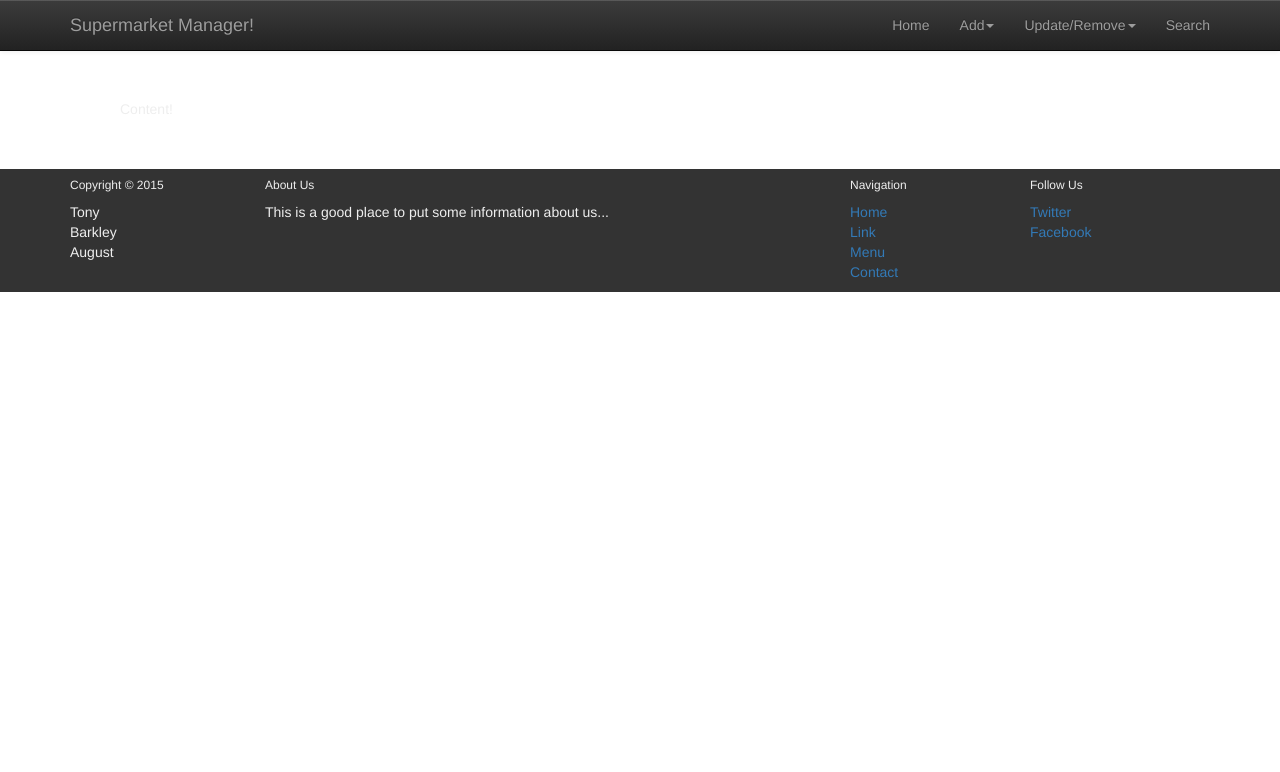
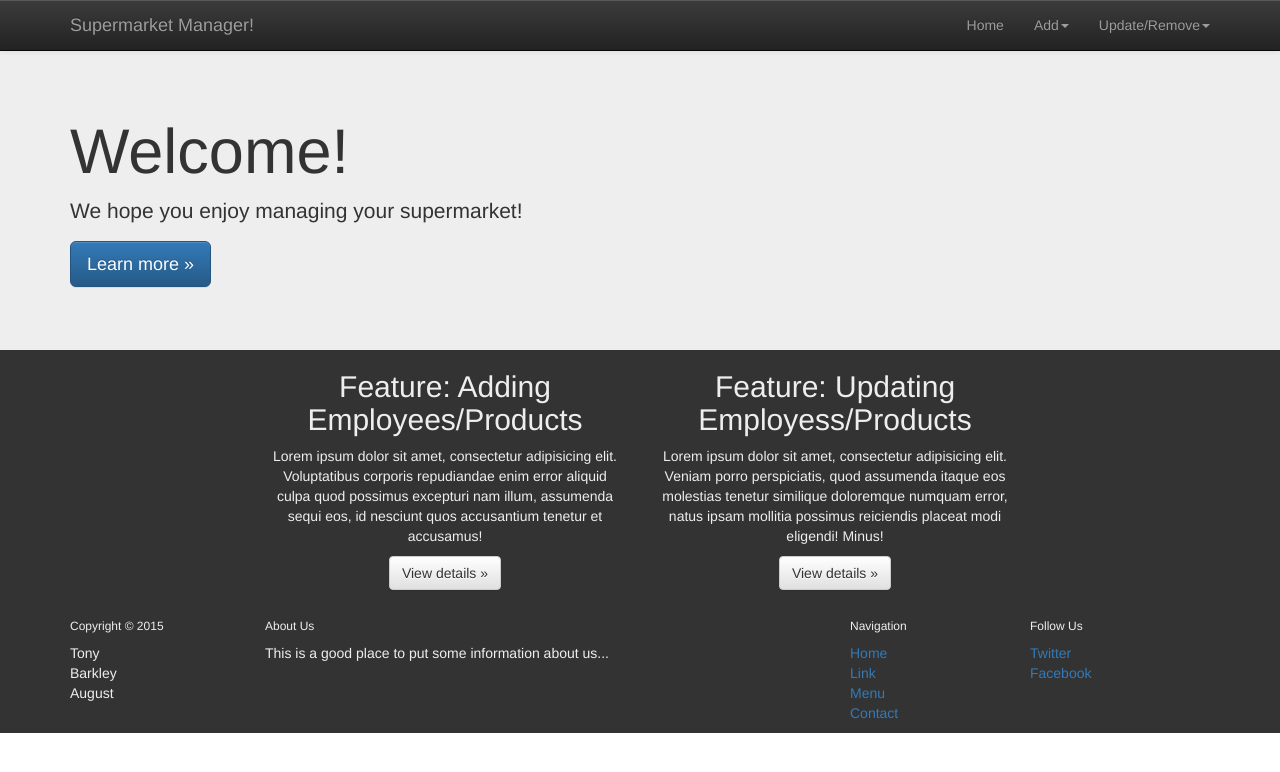
Before and after one commit to dnlzz/CS-431-Project, a PHP site: page / in a window 1280 px wide. Shown: the top 772 px of the page. Run offline with PHP 8.4, Linux system fonts and the light colour scheme; some libraries are stand-ins or nearby versions.

Commit message:
indexJumboAded

```diff
--- a/addEmp.php
+++ b/addEmp.php
@@ -1,4 +1,8 @@
-<?php include("header.php"); ?>
+<?php
+	$pageTitle = "Add Employee";
+	include("header.php");
+?>
+
 
 <div class="container-fluid" id="addEmployeeDiv">
 	<div class="content">
--- a/addProd.php
+++ b/addProd.php
@@ -1,5 +1,7 @@
-<?php include("header.php"); ?>
-
+<?php
+	$pageTitle = "Add Product";
+	include("header.php");
+?>
 <div class="container-fluid" id="addEmployeeDiv">
 	<div class="content">
 		<form>
--- a/header.php
+++ b/header.php
@@ -11,7 +11,7 @@
 
 <link rel="stylesheet" href="main.css">
 
-	<title>Home | <?php echo TITLE; ?></title>
+	<title><?php echo $pageTitle; ?> | <?php echo TITLE; ?></title>
 </head>
 
 <body>
@@ -41,11 +41,10 @@
             <ul class="dropdown-menu">
               <li><a href="updateEmp.php">Employee</a></li>
               <li><a href="updateProd.php">Product</a></li>
+              <li><a href="#">Inventory</a></li>
             </ul>
           </li>
 
-            <li <?=echoActiveClassIfRequestMatches("search")?>>
-              <a href="search.php">Search</a></li>
   <?php
 
   function echoActiveClassIfRequestMatches($requestUri)
--- a/index.php
+++ b/index.php
@@ -1,9 +1,34 @@
-<?php include("header.php"); ?>
+<?php
+	$pageTitle = "Home";
+	include("header.php");
+?>
 
-<div class="container">
-	<div class="content">
-		Content!
-	</div>
+    <!-- Main jumbotron for a primary marketing message or call to action -->
+    <div class="jumbotron">
+      <div class="container">
+        <h1>Welcome!</h1>
+        <p>We hope you enjoy managing your supermarket!</p>
+        <p><a class="btn btn-primary btn-lg" href="#" role="button">Learn more &raquo;</a></p>
+      </div>
+    </div>
+
+    <div class="container-fluid feature">
+      <!-- Example row of columns -->
+	<div class="container">
+      <div class="row">
+      <div class="col-md-2"></div>
+        <div class="col-md-4">
+          <h2>Feature: Adding Employees/Products</h2>
+          <p>Lorem ipsum dolor sit amet, consectetur adipisicing elit. Voluptatibus corporis repudiandae enim error aliquid culpa quod possimus excepturi nam illum, assumenda sequi eos, id nesciunt quos accusantium tenetur et accusamus!</p>
+          <p><a class="btn btn-default" href="#" role="button">View details &raquo;</a></p>
+        </div>
+        <div class="col-md-4">
+          <h2>Feature: Updating Employess/Products</h2>
+          <p>Lorem ipsum dolor sit amet, consectetur adipisicing elit. Veniam porro perspiciatis, quod assumenda itaque eos molestias tenetur similique doloremque numquam error, natus ipsam mollitia possimus reiciendis placeat modi eligendi! Minus!</p>
+          <p><a class="btn btn-default" href="#" role="button">View details &raquo;</a></p>
+       </div>
+       <div class="col-md-2"></div>
+      </div>
+      </div>
 </div>
-
 <?php include("footer.php"); ?>
--- a/main.css
+++ b/main.css
@@ -15,10 +15,18 @@ ul.unstyled {
 
 #addEmployeeDiv {
 	background-color: #333;
-	padding: 0% 15%;
-
+	padding: 0% 25%;
 }
 
 .navbar-wrapper {
 	margin-bottom: -22px;
 }
+
+.feature {
+	background-color: #333;
+	margin-bottom: 0px;
+	padding-bottom: 10px;
+	margin-top: -30px;
+	color: #eee;
+	text-align: center;
+}
--- a/updateEmp.php
+++ b/updateEmp.php
@@ -1,4 +1,7 @@
-<?php include("header.php"); ?>
+<?php
+	$pageTitle = "Update Employee";
+	include("header.php");
+?>
 
 <div class="container">
 	<div class="content">
--- a/updateProd.php
+++ b/updateProd.php
@@ -1,4 +1,7 @@
-<?php include("header.php"); ?>
+<?php
+	$pageTitle = "Update Product";
+	include("header.php");
+?>
 
 <div class="container">
 	<div class="content">
```
